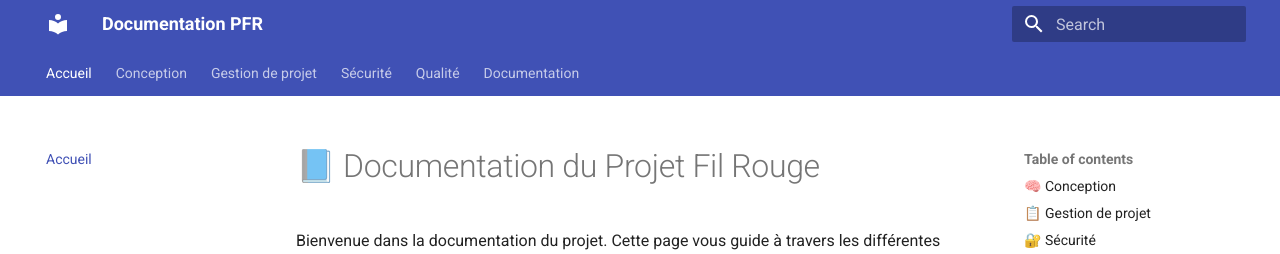
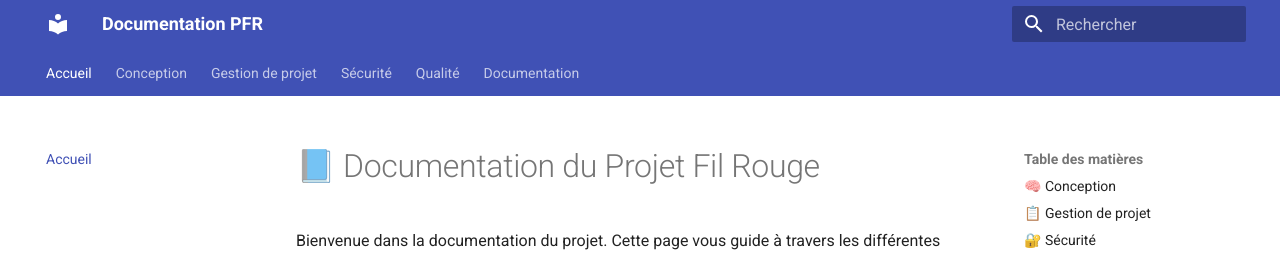
Before and after one commit to agnesNeedemand/projet-fil-rouge, an MkDocs documentation site: the page built from docs/index.md, in a window 1280 px wide. Shown: the top 254 px of the page. Built offline with MkDocs 1.6.1 and Material for MkDocs 9.7.7, drawn with Linux system fonts in a browser that asks for light colours.

Commit message:
update config mkdocs

```diff
--- a/mkdocs.yml
+++ b/mkdocs.yml
@@ -4,6 +4,14 @@
   features:
     - navigation.tabs
     - navigation.sections
+    - navigation.instant
+  palette:
+    scheme: default
+  language: fr
+extra_javascript:
+  - javascripts/extra.js
+extra_css:
+  - stylesheets/extra.css
 nav:
   - Accueil: index.md
   - Conception:
```
